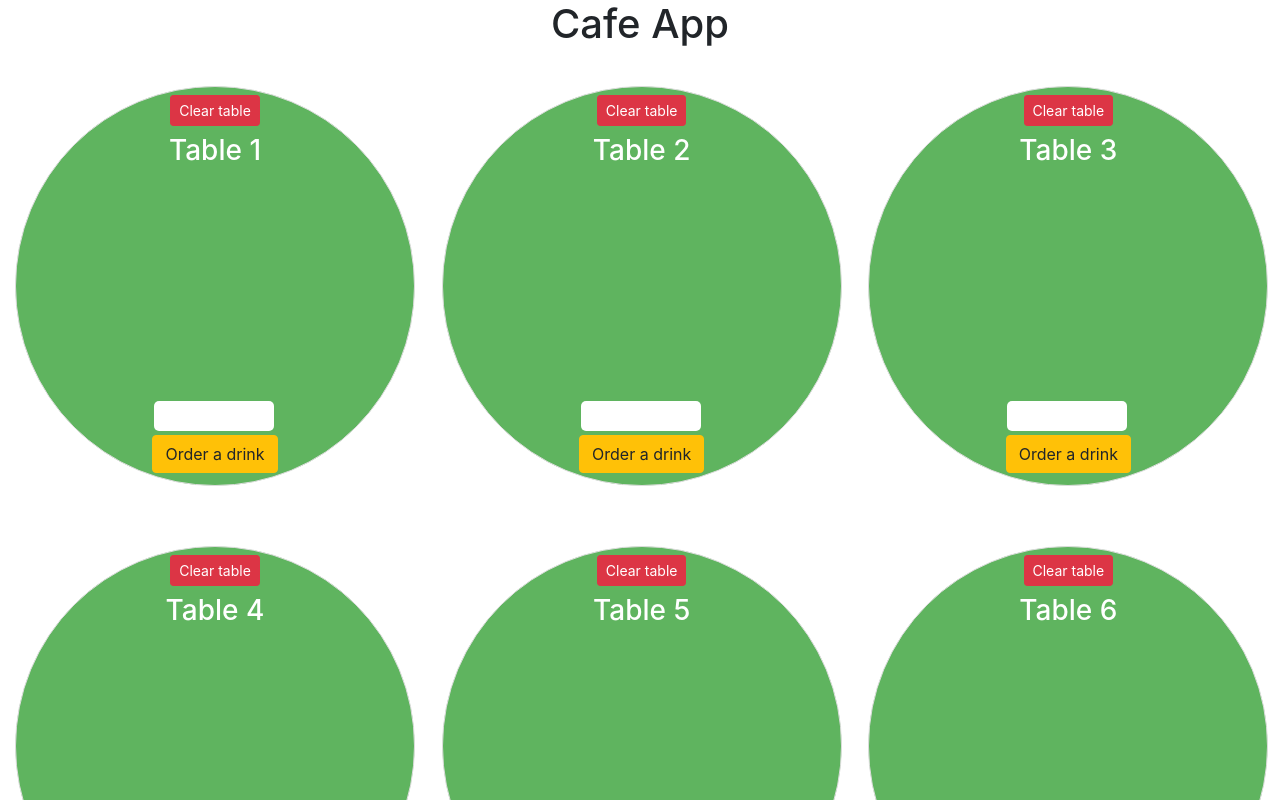
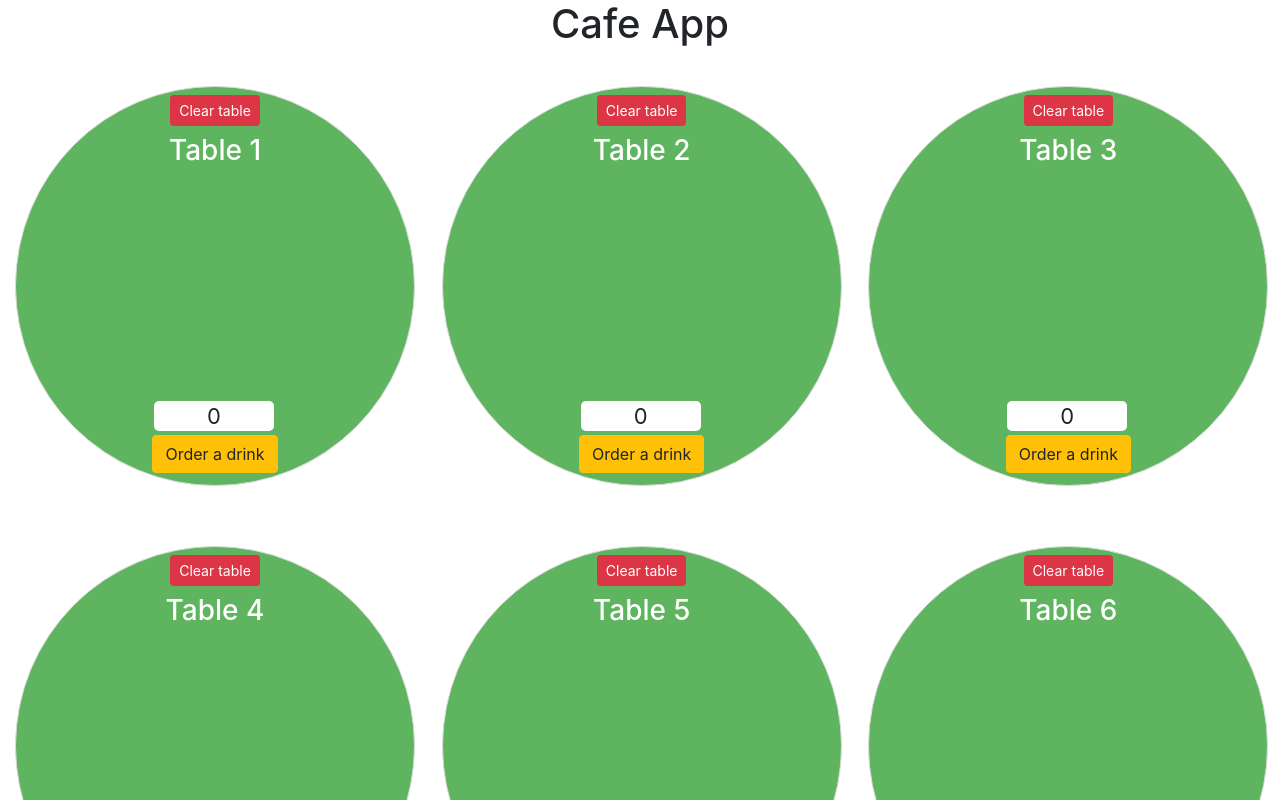
Before and after one commit to nebojsadj/Cafe-React, a React (Create React App) app: page / in a window 1280 px wide. Shown: the top 800 px of the page. Built offline with nearby package versions, Linux system fonts and the light colour scheme.

Commit message:
tableDrinks

```diff
--- a/src/App.js
+++ b/src/App.js
@@ -5,13 +5,26 @@ import DrinkList from "./components/DrinkList";
 import { Route } from "react-router-dom";
 import { useEffect } from "react";
 
+const initState = {
+  espresso: 0,
+  cappuccino: 0,
+  tea: 0,
+  beer: 0,
+  redWine: 0,
+  whiteWine: 0,
+  tequila: 0,
+  whiskey: 0,
+  cola: 0,
+  wather: 0,
+};
+
 function App() {
   const [tables, setTables] = useState([]);
 
   const howManyTables = (numb) => {
     const numberOfTables = [];
     for (let i = 0; i < numb; i++) {
-      numberOfTables.push(i);
+      numberOfTables.push(initState);
     }
     setTables(numberOfTables);
   };
@@ -21,41 +34,12 @@ function App() {
   }, []);
 
   const serveTable = (id, drinks) => {
-    if (Number.isInteger(tables[id])) {
-      tables.splice(id, 1, drinks);
-    } else {
-      const {
-        espresso,
-        cappuccino,
-        tea,
-        beer,
-        redWine,
-        whiteWine,
-        tequila,
-        whiskey,
-        cola,
-        wather,
-      } = drinks;
-
-      tables[id] = {
-        espresso: tables[id].espresso + espresso,
-        cappuccino: tables[id].cappuccino + cappuccino,
-        tea: tables[id].tea + tea,
-        beer: tables[id].beer + beer,
-        redWine: tables[id].redWine + redWine,
-        whiteWine: tables[id].whiteWine + whiteWine,
-        tequila: tables[id].tequila + tequila,
-        whiskey: tables[id].whiskey + whiskey,
-        cola: tables[id].cola + cola,
-        wather: tables[id].wather + wather,
-      };
-    }
-
+    tables.splice(id, 1, drinks);
     setTables(tables);
   };
 
   const clearTable = (index) => {
-    tables.splice(index, 1, index);
+    tables.splice(index, 1, initState);
     setTables([...tables]);
   };
 
@@ -66,7 +50,7 @@ function App() {
         <Tables tables={tables} clearTable={clearTable} />
       </Route>
       <Route path="/drinks/:id">
-        <DrinkList serveTable={serveTable} />
+        <DrinkList tables={tables} serveTable={serveTable} />
       </Route>
     </Fragment>
   );
--- a/src/components/DrinkList.js
+++ b/src/components/DrinkList.js
@@ -1,19 +1,12 @@
 import React, { useState } from "react";
 import { withRouter, Link } from "react-router-dom";
+import { useEffect } from "react";
 
 function DrinkList(props) {
-  const [drinks, setDrinks] = useState({
-    espresso: 0,
-    cappuccino: 0,
-    tea: 0,
-    beer: 0,
-    redWine: 0,
-    whiteWine: 0,
-    tequila: 0,
-    whiskey: 0,
-    cola: 0,
-    wather: 0,
-  });
+  const [drinks, setDrinks] = useState(null);
+  useEffect(() => {
+    setDrinks(props.tables[parseInt(props.match.params.id)]);
+  }, [props.match.params.id]);
 
   const serve = () => {
     const tableId = parseInt(props.match.params.id);
@@ -23,30 +16,8 @@ function DrinkList(props) {
 
   const tableDrinks = () => {
     const arr = [];
-    let i = 0;
-    for (const prop in drinks) {
-      arr.push(
-        <tr key={i++}>
-          <td>{`${prop} ${drinks[prop]}`}</td>
-          <td>
-            <button
-              disabled={drinks[prop] === 0}
-              onClick={() => setDrinks({ ...drinks, [prop]: drinks[prop] - 1 })}
-              className="btn btn-info btn-sm"
-            >
-              -
-            </button>
-          </td>
-          <td>
-            <button
-              onClick={() => setDrinks({ ...drinks, [prop]: drinks[prop] + 1 })}
-              className="btn btn-info btn-sm"
-            >
-              +
-            </button>
-          </td>
-        </tr>
-      );
+    for (const key in drinks) {
+      arr.push({ key, value: parseInt(drinks[key]) });
     }
     return arr;
   };
@@ -66,7 +37,34 @@ function DrinkList(props) {
                     <th>more</th>
                   </tr>
                 </thead>
-                <tbody>{tableDrinks()}</tbody>
+                <tbody>
+                  {tableDrinks().map((el, i) => (
+                    <tr key={i}>
+                      <td>{`${el.key} ${el.value}`}</td>
+                      <td>
+                        <button
+                          disabled={el.value === 0}
+                          onClick={() =>
+                            setDrinks({ ...drinks, [el.key]: [el.value - 1] })
+                          }
+                          className="btn btn-info btn-sm"
+                        >
+                          -
+                        </button>
+                      </td>
+                      <td>
+                        <button
+                          onClick={() =>
+                            setDrinks({ ...drinks, [el.key]: [el.value + 1] })
+                          }
+                          className="btn btn-info btn-sm"
+                        >
+                          +
+                        </button>
+                      </td>
+                    </tr>
+                  ))}
+                </tbody>
               </table>
               <button
                 onClick={serve}
--- a/src/components/Table.js
+++ b/src/components/Table.js
@@ -1,44 +1,37 @@
 import React from "react";
 import { Link } from "react-router-dom";
 
+const prices = {
+  espresso_price: 120,
+  cappuccino_price: 140,
+  tea_price: 90,
+  beer_price: 140,
+  redWine_price: 200,
+  whiteWine_price: 180,
+  tequila_price: 120,
+  whiskey_price: 120,
+  cola_price: 120,
+  wather_price: 80,
+};
+
 function Table({ table, index, clearTable }) {
-  const drinkPrices = {
-    espresso_$: 120,
-    cappuccino_$: 140,
-    tea_$: 90,
-    beer_$: 140,
-    redWine_$: 200,
-    whiteWine_$: 180,
-    tequila_$: 120,
-    whiskey_$: 120,
-    cola_$: 120,
-    wather_$: 80,
-  };
-
   const servedDrinks = () => {
     const arr = [];
     for (const prop in table) {
       table[prop] > 0 && arr.push(`${prop} * ${table[prop]}`);
     }
-    const array = arr.map((el, i) => <li key={i}>{el}</li>);
-    return array;
+    return arr;
   };
 
-  const suma = () => {
+  const sum = () => {
     const allList = [];
-    let all;
-    if (typeof table === "object") {
-      const names = Object.values(table);
-      const prices = Object.values(drinkPrices);
+    const name = Object.values(table);
+    const price = Object.values(prices);
 
-      for (let i = 0; i < names.length; i++) {
-        allList.push(names[i] * prices[i]);
-      }
+    for (let i = 0; i < name.length; i++) {
+      allList.push(name[i] * price[i]);
     }
-    if (allList.length > 0) {
-      all = allList.reduce((a, b) => a + b);
-    }
-    return all;
+    return allList.reduce((a, b) => a + b);
   };
 
   return (
@@ -51,9 +44,13 @@ function Table({ table, index, clearTable }) {
       </button>
       <h3 className="mt-2">{`Table ${index + 1}`}</h3>
       <div className="holder">
-        <ul>{servedDrinks()}</ul>
+        <ul>
+          {servedDrinks().map((el, i) => (
+            <li key={i}>{el}</li>
+          ))}
+        </ul>
       </div>
-      <div className="sum">{suma()}</div>
+      <div className="sum">{sum()}</div>
       <Link to={"/drinks/" + index} className="btn btn-warning add">
         Order a drink
       </Link>
--- a/src/components/Tables.js
+++ b/src/components/Tables.js
@@ -2,6 +2,16 @@ import React from "react";
 import Table from "./Table";
 
 function Tables({ tables, clearTable }) {
+  // const sum = () => {
+  //   for (const key in tables) {
+  //     if (tables.hasOwnProperty(key) > 0) {
+  //       const element = tables[key];
+  //       console.log(element);
+  //     }
+  //   }
+  // };
+
+  // sum();
   return (
     <div className="container-fluid">
       <div className="row">
@@ -9,11 +19,7 @@ function Tables({ tables, clearTable }) {
           <div className="row">
             {tables.map((table, index) => (
               <div className="col-4" key={index}>
-                <Table
-                  table={tables[index]}
-                  index={index}
-                  clearTable={clearTable}
-                />
+                <Table table={table} index={index} clearTable={clearTable} />
               </div>
             ))}
           </div>
```
